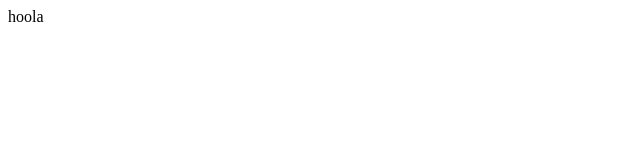
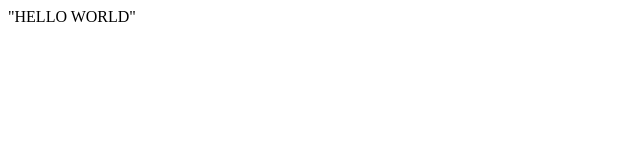
Before and after one commit to cmmayta/GitHub_VSC, a plain HTML site: page index.html in a window 1280 px wide. Shown: the whole page, without its empty margins (0-640 px from the left). Drawn offline with Linux system fonts and the light colour scheme.

Commit message:
Update index.html

```diff
--- a/index.html
+++ b/index.html
@@ -7,6 +7,6 @@
     <title>Document</title>
 </head>
 <body>
-    hoola
+    "HELLO WORLD"
 </body>
 </html>
```
